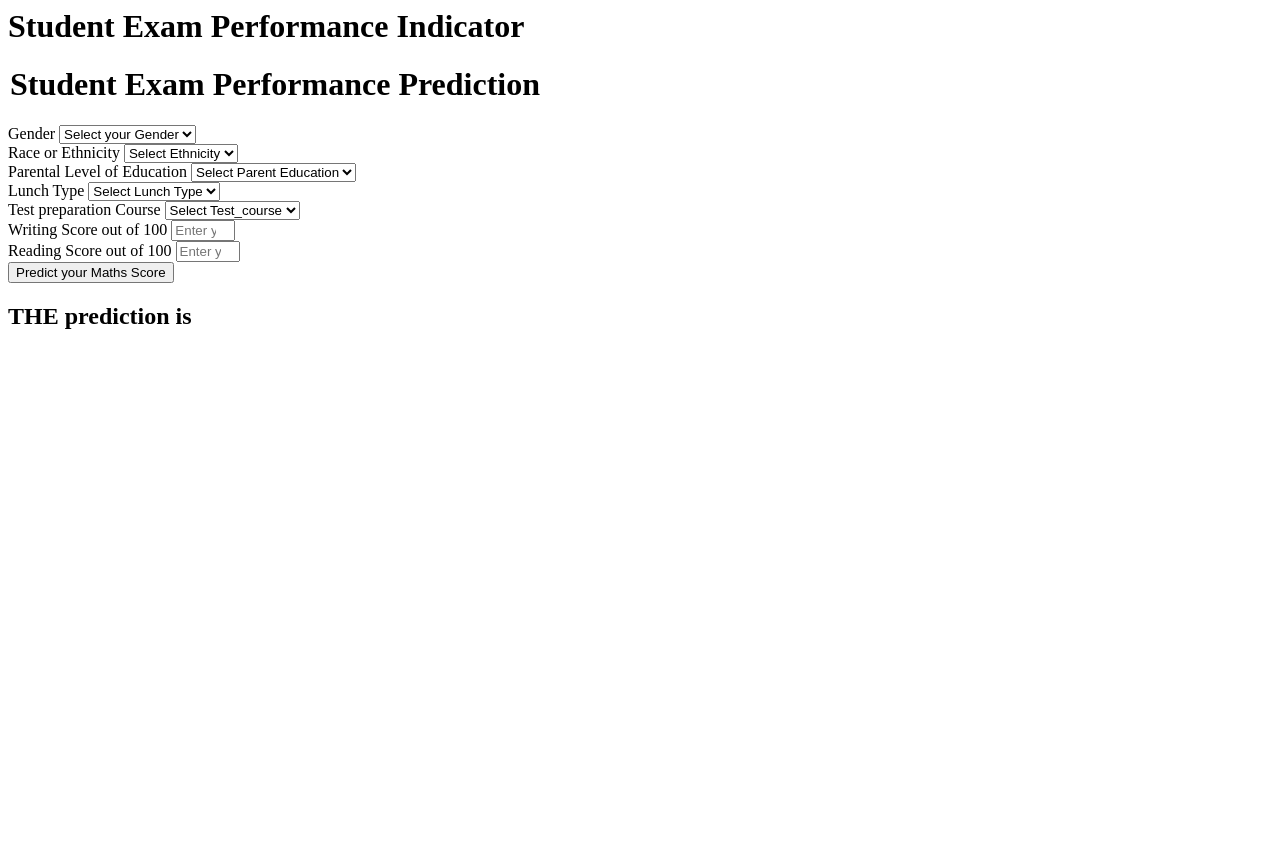
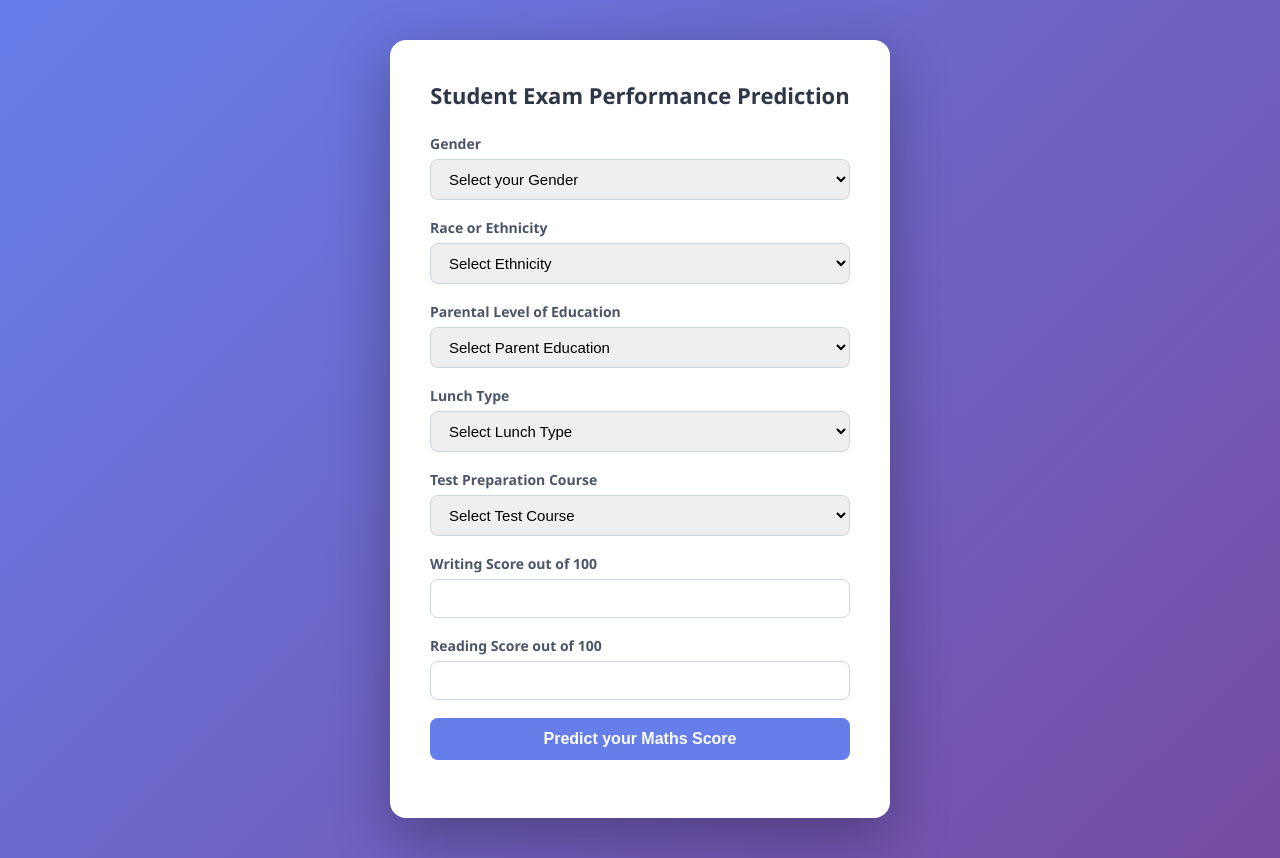
Before and after one commit to adinew4560-pixel/student-performance, a Flask app: page /predictdata in a window 1280 px wide. Before the commit the page ends 329 px from the top, so only its background shows below. Run offline with Flask 3, Linux system fonts and the light colour scheme.

Commit message:
Update home.html

```diff
--- a/templates/home.html
+++ b/templates/home.html
@@ -1,111 +1,155 @@
-<html>
+<!DOCTYPE html>
+<html lang="en">
+<head>
+    <meta charset="UTF-8">
+    <title>Student Performance Prediction</title>
+    <style>
+        * { box-sizing: border-box; margin: 0; padding: 0; }
+        body {
+            font-family: 'Segoe UI', Arial, sans-serif;
+            background: linear-gradient(135deg, #667eea 0%, #764ba2 100%);
+            min-height: 100vh;
+            display: flex;
+            align-items: center;
+            justify-content: center;
+            padding: 40px 20px;
+        }
+        .card {
+            background: #ffffff;
+            border-radius: 16px;
+            box-shadow: 0 20px 60px rgba(0,0,0,0.3);
+            padding: 40px;
+            max-width: 500px;
+            width: 100%;
+        }
+        h1 {
+            font-size: 22px;
+            color: #2d3748;
+            margin-bottom: 24px;
+            text-align: center;
+        }
+        .mb-3 { margin-bottom: 18px; }
+        label {
+            display: block;
+            font-size: 14px;
+            font-weight: 600;
+            color: #4a5568;
+            margin-bottom: 6px;
+        }
+        .form-control {
+            width: 100%;
+            padding: 10px 14px;
+            border: 1px solid #cbd5e0;
+            border-radius: 8px;
+            font-size: 15px;
+            transition: border-color 0.2s;
+        }
+        .form-control:focus {
+            outline: none;
+            border-color: #667eea;
+        }
+        .btn-primary {
+            width: 100%;
+            padding: 12px;
+            background: #667eea;
+            color: white;
+            border: none;
+            border-radius: 8px;
+            font-size: 16px;
+            font-weight: 600;
+            cursor: pointer;
+            transition: background 0.2s;
+        }
+        .btn-primary:hover { background: #5a67d8; }
+        .result {
+            margin-top: 24px;
+            padding: 16px;
+            background: #edf2f7;
+            border-radius: 8px;
+            text-align: center;
+            font-size: 18px;
+            font-weight: 700;
+            color: #2d3748;
+        }
+    </style>
+</head>
 <body>
-    <div class="login">
-       <h1>Student Exam Performance Indicator</h1>
+    <div class="card">
+        <h1>Student Exam Performance Prediction</h1>
+        <form action="{{ url_for('predict_datapoint') }}" method="post">
 
-       <form action="{{ url_for('predict_datapoint')}}" method="post">
-        <h1>
-            <legend>Student Exam Performance Prediction</legend>
-        </h1>
             <div class="mb-3">
-            <label class="form-label">Gender</label>
-            <select class="form-control" name="gender" placeholder="Enter you Gender" required>
-                <option class="placeholder" selected disabled value="">Select your Gender</option>
-                <option value="male">
-                    Male
-                </option>
-                <option value="female">
-                    Female
-                </option>
+                <label>Gender</label>
+                <select class="form-control" name="gender" required>
+                    <option selected disabled value="">Select your Gender</option>
+                    <option value="male">Male</option>
+                    <option value="female">Female</option>
                 </select>
             </div>
+
             <div class="mb-3">
-            <label class="form-label">Race or Ethnicity</label>
-            <select class="form-control" name="ethnicity" placeholder="Enter you ethnicity" required>
-                <option class="placeholder" selected disabled value="">Select Ethnicity</option>
-                <option value="group A">
-                    Group A
-                </option>
-                <option value="group B">
-                    Group B
-                </option>
-                <option value="group C">
-                    Group C
-                </option>
-                <option value="group D">
-                    Group D
-                </option>
-                <option value="group E">
-                    Group E
-                </option>
+                <label>Race or Ethnicity</label>
+                <select class="form-control" name="ethnicity" required>
+                    <option selected disabled value="">Select Ethnicity</option>
+                    <option value="group A">Group A</option>
+                    <option value="group B">Group B</option>
+                    <option value="group C">Group C</option>
+                    <option value="group D">Group D</option>
+                    <option value="group E">Group E</option>
                 </select>
             </div>
+
             <div class="mb-3">
-            <label class="form-label">Parental Level of Education</label>
-            <select class="form-control" name="parental_level_of_education"
-                placeholder="Enter you Parent Education" required>
-                <option class="placeholder" selected disabled value="">Select Parent Education</option>
-                <option value="associate's degree">
-                    associate's degree
-                </option>
-                <option value="bachelor's degree">
-                    bachelor's degree
-                </option>
-                <option value="high school">
-                    high school
-                </option>
-                <option value="master's degree">
-                    master's degree
-                </option>
-                <option value="some college">
-                    some college
-                </option>
-                <option value="some high school">
-                    some high school
-                </option>
+                <label>Parental Level of Education</label>
+                <select class="form-control" name="parental_level_of_education" required>
+                    <option selected disabled value="">Select Parent Education</option>
+                    <option value="associate's degree">Associate's degree</option>
+                    <option value="bachelor's degree">Bachelor's degree</option>
+                    <option value="high school">High school</option>
+                    <option value="master's degree">Master's degree</option>
+                    <option value="some college">Some college</option>
+                    <option value="some high school">Some high school</option>
                 </select>
             </div>
+
             <div class="mb-3">
-            <label class="form-label">Lunch Type</label>
-            <select class="form-control" name="lunch" placeholder="Enter you Lunch" required>
-                <option class="placeholder" selected disabled value="">Select Lunch Type</option>
-                <option value="free/reduced">
-                    free/reduced
-                </option>
-                <option value="standard">
-                    standard
-                </option>
+                <label>Lunch Type</label>
+                <select class="form-control" name="lunch" required>
+                    <option selected disabled value="">Select Lunch Type</option>
+                    <option value="free/reduced">Free/reduced</option>
+                    <option value="standard">Standard</option>
                 </select>
             </div>
+
             <div class="mb-3">
-            <label class="form-label">Test preparation Course</label>
-            <select class="form-control" name="test_preparation_course" placeholder="Enter you Course"
-                required>
-                <option class="placeholder" selected disabled value="">Select Test_course</option>
-                <option value="none">
-                    None
-                </option>
-                <option value="completed">
-                    Completed
-                </option>
+                <label>Test Preparation Course</label>
+                <select class="form-control" name="test_preparation_course" required>
+                    <option selected disabled value="">Select Test Course</option>
+                    <option value="none">None</option>
+                    <option value="completed">Completed</option>
                 </select>
             </div>
+
             <div class="mb-3">
-            <label class="form-label">Writing Score out of 100</label>
-            <input class="form-control" type="number" name="reading_score"
-                placeholder="Enter your Reading score" min='0' max='100' />
+                <label>Writing Score out of 100</label>
+                <input class="form-control" type="number" name="reading_score" min="0" max="100" required />
             </div>
+
             <div class="mb-3">
-            <label class="form-label">Reading Score out of 100</label>
-            <input class="form-control" type="number" name="writing_score"
-                placeholder="Enter your Reading Score" min='0' max='100' />
+                <label>Reading Score out of 100</label>
+                <input class="form-control" type="number" name="writing_score" min="0" max="100" required />
             </div>
+
             <div class="mb-3">
-            <input class="btn btn-primary" type="submit" value="Predict your Maths Score" required />
+                <input class="btn-primary" type="submit" value="Predict your Maths Score" />
             </div>
         </form>
-    <h2>
-       THE  prediction is {{results}}
-    </h2>
-   <body>
+
+        {% if results %}
+        <div class="result">
+            Predicted Math Score: {{ results }}
+        </div>
+        {% endif %}
+    </div>
+</body>
 </html>
```
Lines whose indentation alone changed are shown as unchanged.
